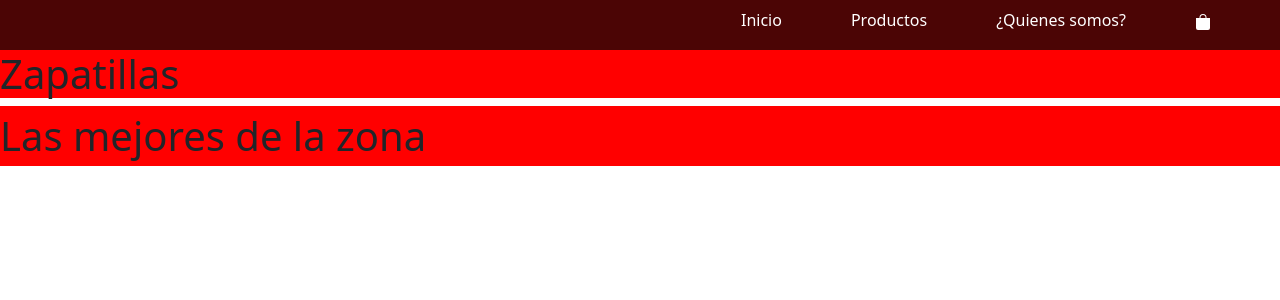
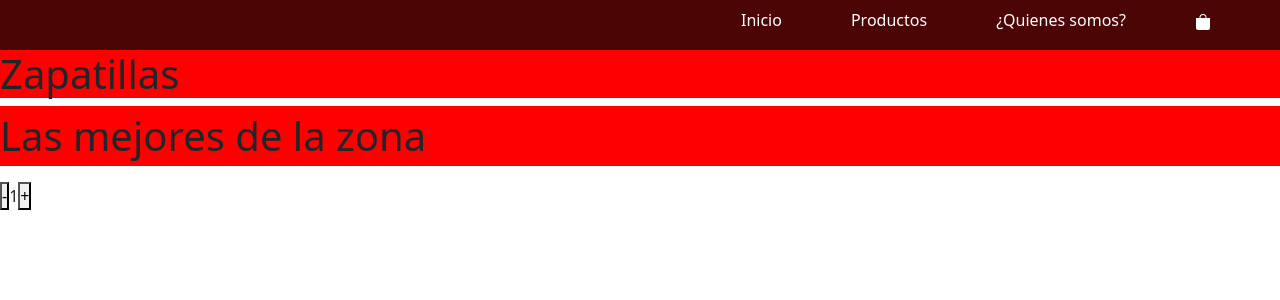
Before and after one commit to NicolasRamosB/proyectoFinal_react, a React (Create React App) app: page / in a window 1280 px wide. Shown: the top 300 px of the page. Built offline with nearby package versions, Linux system fonts and the light colour scheme.

Commit message:
Contador

```diff
--- /dev/null
+++ b/src/components/ItemCount/ItemCount.jsx
@@ -0,0 +1,30 @@
+import { useState } from 'react'
+
+function ItemCount({stock, initial}) {
+    const [ count, setCount ] = useState(initial)
+
+    function suma() {
+      if (count < stock) {
+        setCount(count + 1)
+      }else{
+        alert('Stock superado')
+      }
+
+    }
+    function resta() {
+      if (count > initial) {
+        setCount(count - 1)
+      }
+
+    }
+
+  return (
+    <div>
+        <button onClick={resta}>-</button>
+        <span>{count}</span>
+        <button onClick={suma}>+</button>
+
+    </div>
+  )
+}
+export default ItemCount
--- a/src/components/ItemListContainer/ItemListContainer.jsx
+++ b/src/components/ItemListContainer/ItemListContainer.jsx
@@ -1,3 +1,4 @@
+import ItemCount from "../ItemCount/ItemCount"
 
 
 export default function ItemListContainer({title, description}) {
@@ -9,9 +10,8 @@ export default function ItemListContainer({title, description}) {
   return (<>
 
     <h1 className="titleItem" style={styleItemListContainer}>{title}</h1>
-
     <p className="descriptionItem" style={styleItemListContainer}>{description}</p>
-
+    <ItemCount stock={10} initial={1} />
     </>
   )
 }
```
